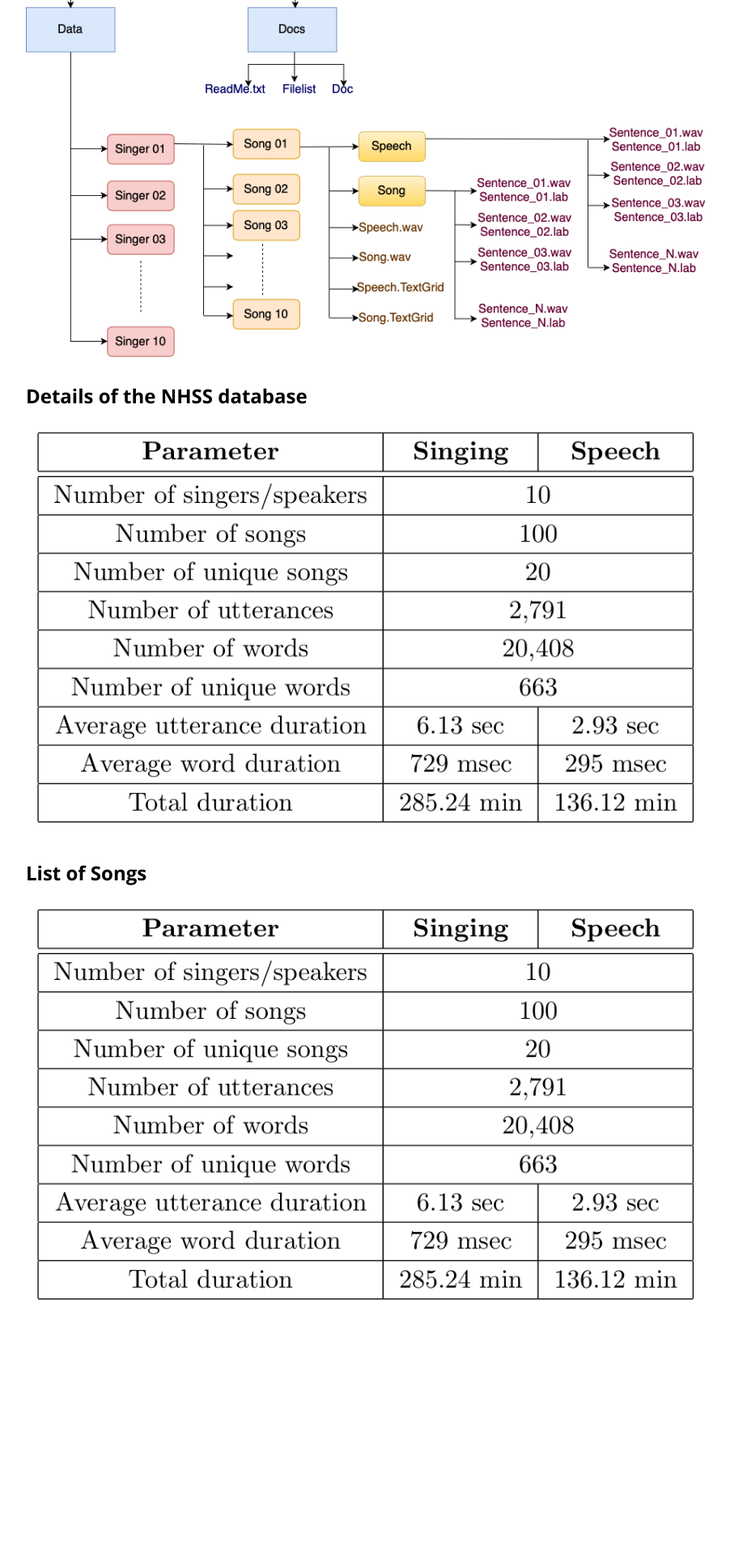
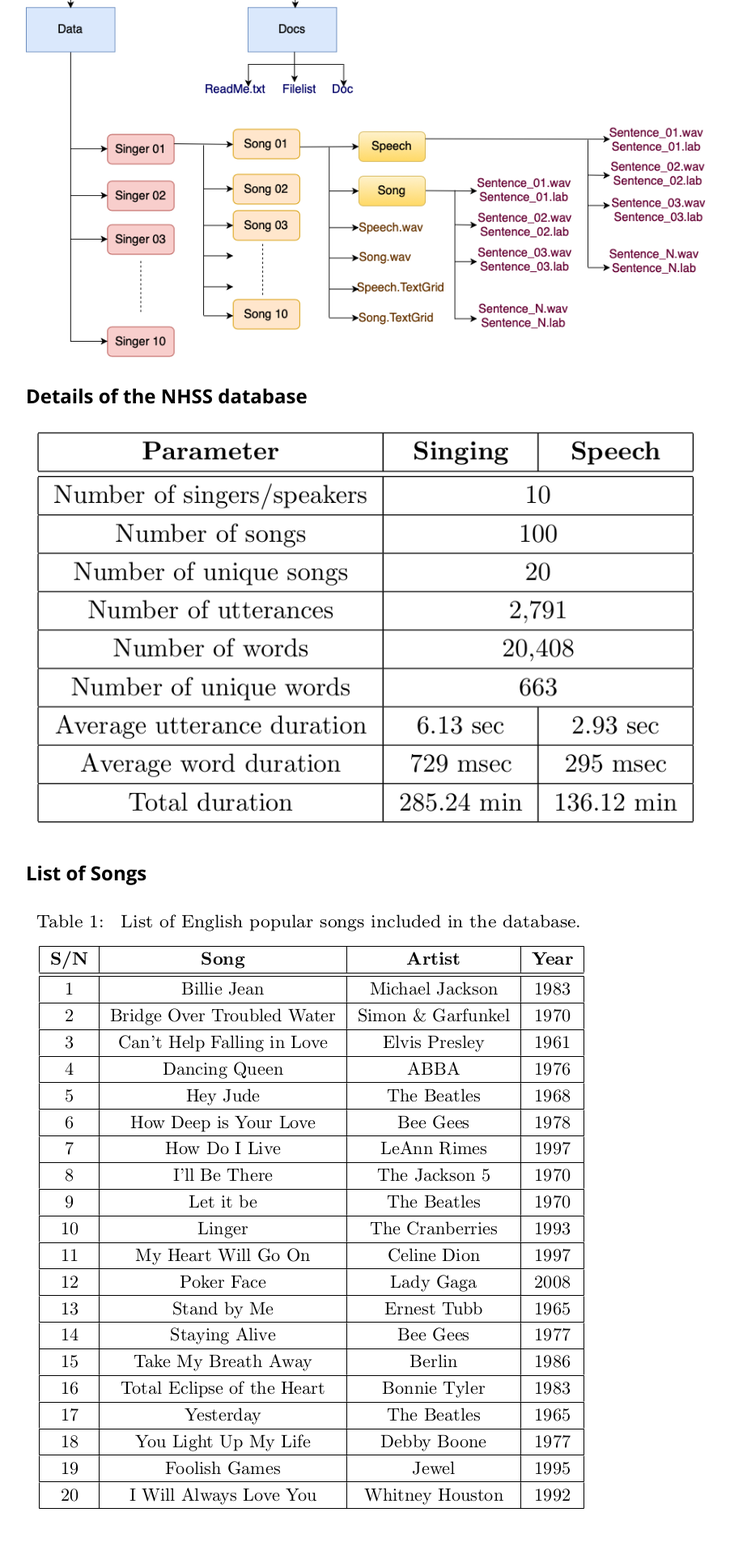
Before and after one commit to bidishasharma/bidishasharma.github.io, a Jekyll site: the page NHSS_Database/index.html, which Jekyll copies as it is, in a window 1280 px wide. Shown: the part 834-2754 px from the top of the page at 81% size, without its empty margins (188-1090 px from the left). Built offline with Jekyll 4.4.1, drawn with Linux system fonts in a browser that asks for light colours; before the commit the page ends 2488 px from its top, so only the background shows below that.

Commit message:
Update index.html

```diff
--- a/NHSS_Database/index.html
+++ b/NHSS_Database/index.html
@@ -91,7 +91,7 @@
         <div class="flex-row">
           <div class="flex-item flex-column">
             <h2 class="add-top-margin">List of Songs</h2>
-            <img class="image" src="img/NHSSDatabase.png">
+            <img class="image" src="img/SongList.png">
             </h2>
           </div>
         </div>
```
